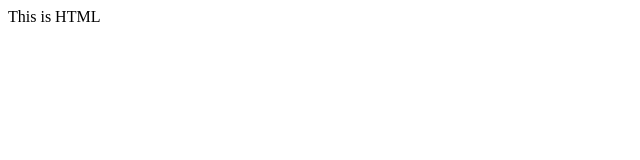
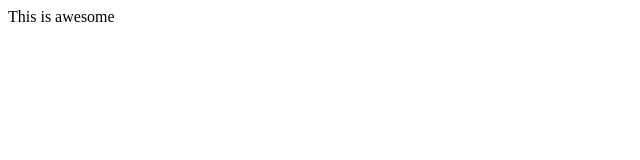
Before and after one commit to RamyaPrabakar/To-Do-List, a plain HTML site: page index.html in a window 1280 px wide. Shown: the full height of the page, 0-640 px from the left. Drawn offline with Linux system fonts and the light colour scheme.

Commit message:
index.html updated

```diff
--- a/index.html
+++ b/index.html
@@ -6,6 +6,6 @@
     <title>Document</title>
 </head>
 <body>
-    This is HTML
+   This is awesome
 </body>
 </html>
```
